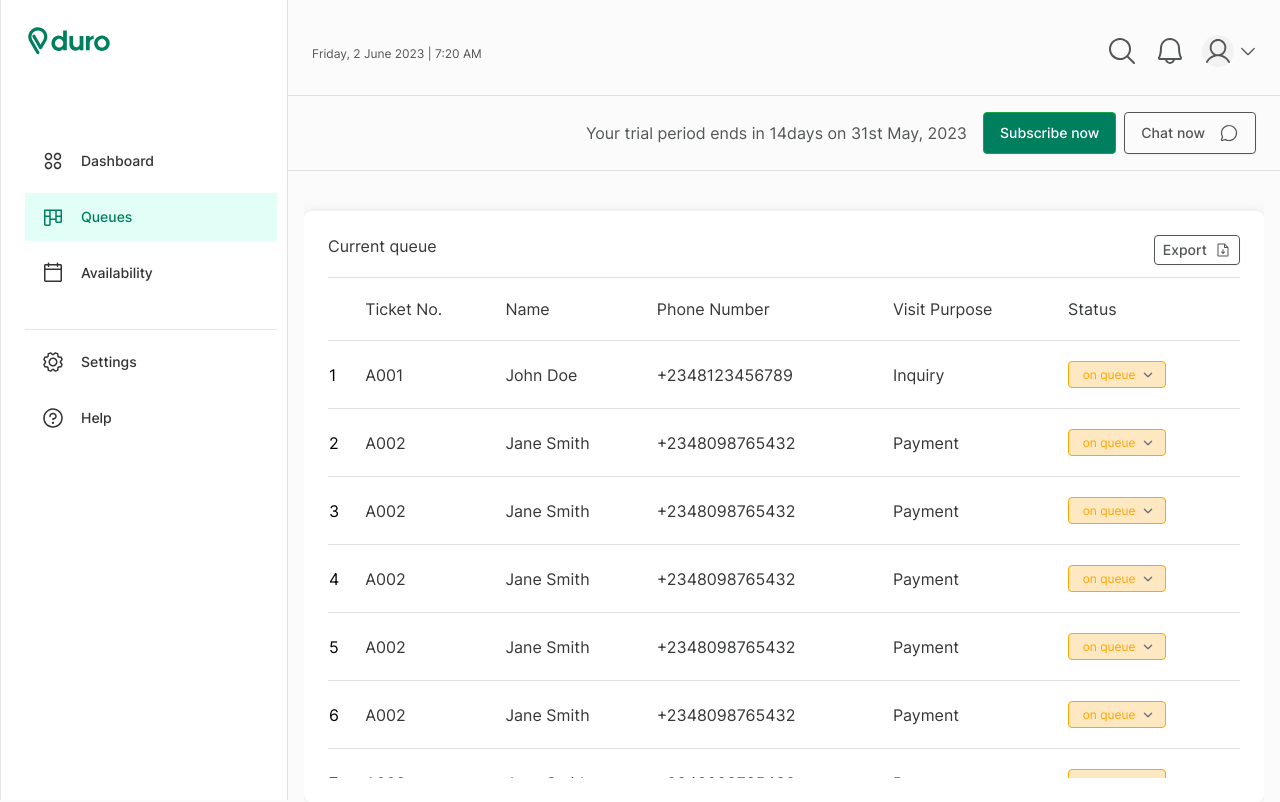
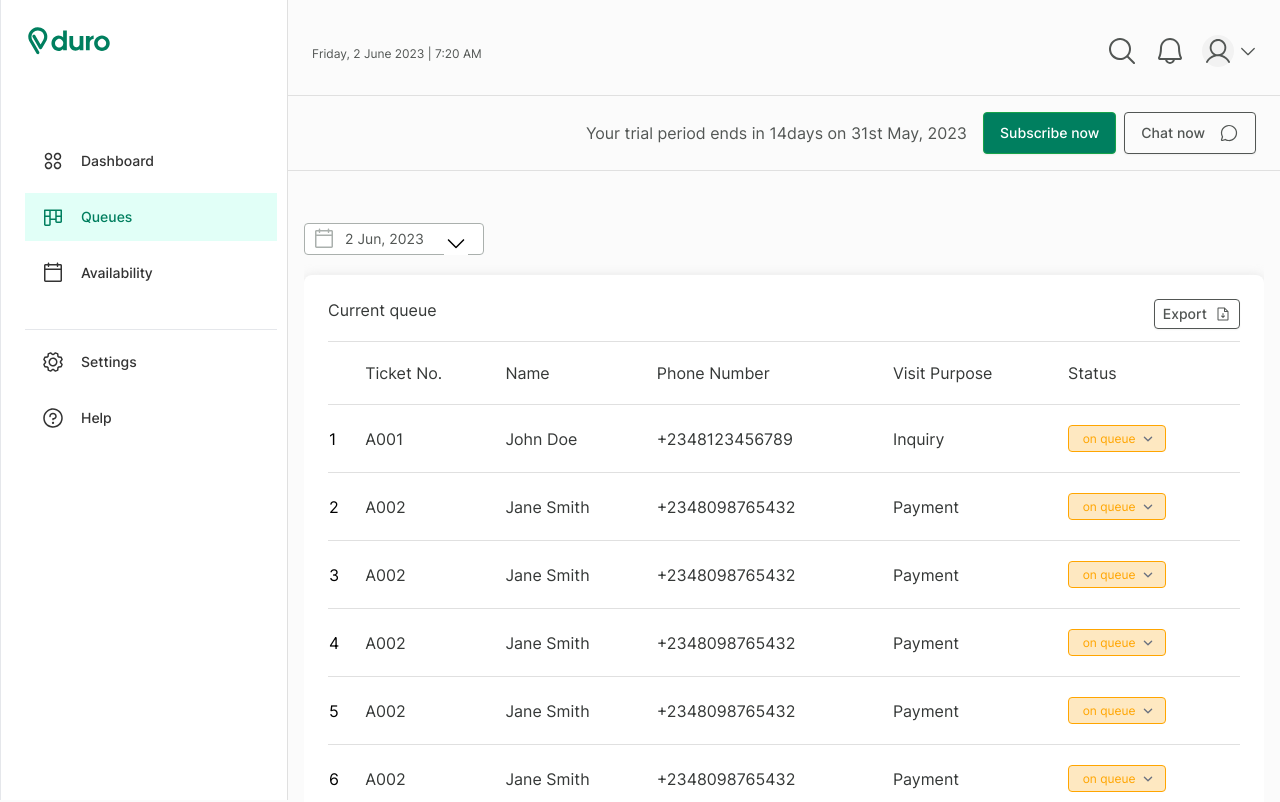
Before and after one commit to PipelineV2/duro-team-lambda-fe, a Next.js app: page /queues in a window 1280 px wide. Shown: the top 802 px of the page. Built offline with nearby package versions, Linux system fonts and the light colour scheme.

Commit message:
chore: fix styling

```diff
--- a/src/components/layout/Header.tsx
+++ b/src/components/layout/Header.tsx
@@ -15,7 +15,7 @@ export default function Header() {
   const { date, time } = useDate();
   const { TRIAL_PERIOD_TEXT } = strings;
   return (
-    <header className='fixed top-0   w-full  bg-[#FBFBFB] md:pl-72'>
+    <header className='fixed top-0 z-10  w-full  bg-[#FBFBFB] md:pl-72'>
       <div className='border-b-grey5 h-[96px] items-center justify-between border-b px-6 pt-3 md:flex'>
         <Typography variant='secondary' className='text-grey3'>
           {date} | {time}
--- a/src/pages/queues.tsx
+++ b/src/pages/queues.tsx
@@ -1,5 +1,6 @@
-import React, { useMemo } from 'react';
+import React, { useMemo, useState } from 'react';
 
+import Calendar from '@/components/calendar';
 import Layout from '@/components/layout/Layout';
 import Seo from '@/components/Seo';
 import Table from '@/components/Table';
@@ -7,6 +8,8 @@ import Table from '@/components/Table';
 import data from '../utils/data.json';
 
 const Queues = () => {
+  const [startdate, setStartDate] = useState<Date | null>(new Date());
+
   const testQueue = useMemo(() => {
     const current = data.map((item) => ({ ...item, status: '0' }));
     const progress = data.map((item) => ({ ...item, status: '1' }));
@@ -17,6 +20,8 @@ const Queues = () => {
   return (
     <Layout>
       <Seo templateTitle='Dashboard' description='Dashboard Statistics' />
+      <div className='pt-8'>
+        <Calendar selectedDate={startdate} onChange={setStartDate} />
         <div className='space-y-8 overflow-hidden py-5'>
           <Table
             type='INTERNAL_QUEUE'
@@ -37,6 +42,7 @@ const Queues = () => {
             hasExport
           />
         </div>
+      </div>
     </Layout>
   );
 };
```
Also changed, not shown: 1 other file (tests, documents, lock files or other folders). Lines whose indentation alone changed are shown as unchanged.
